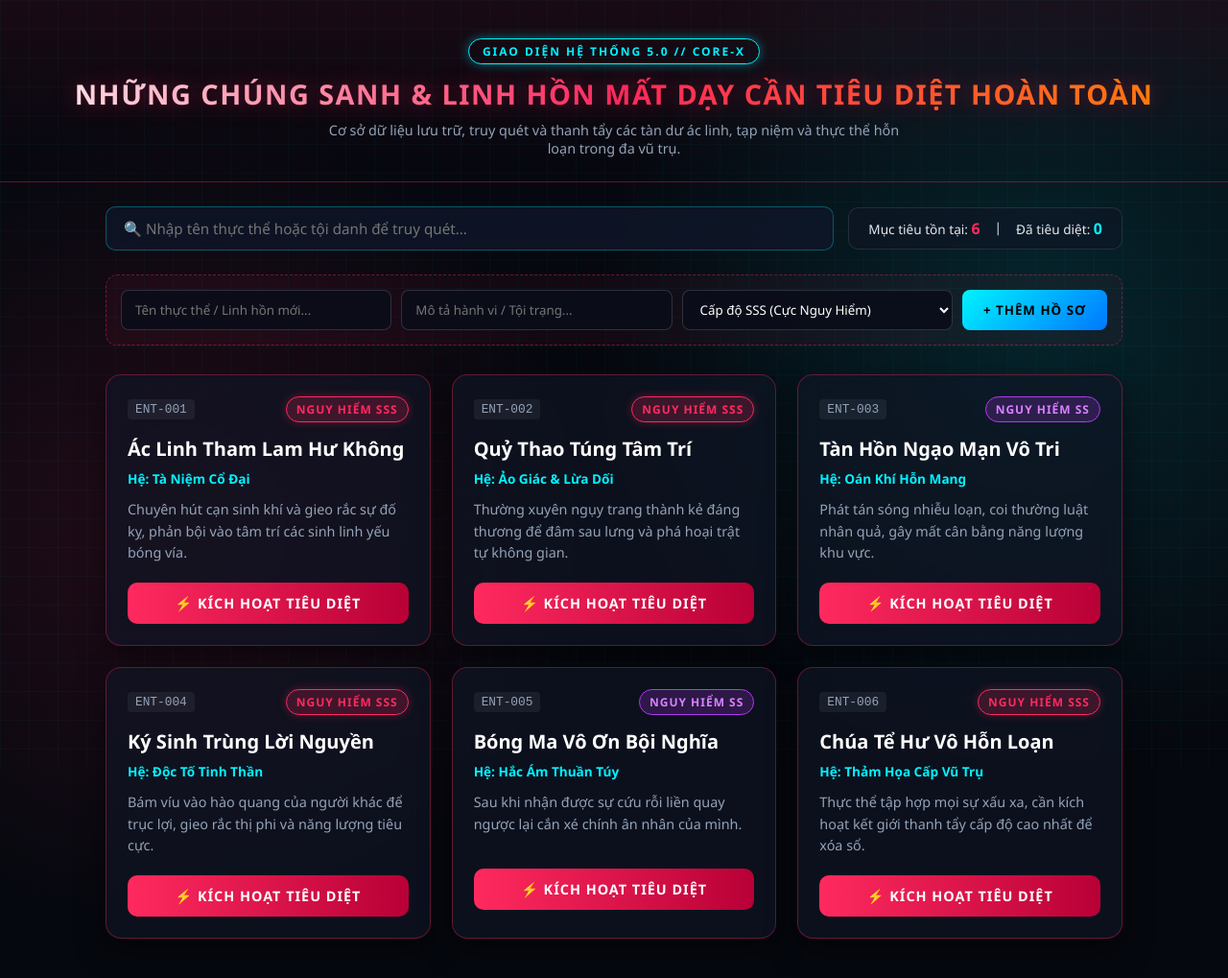
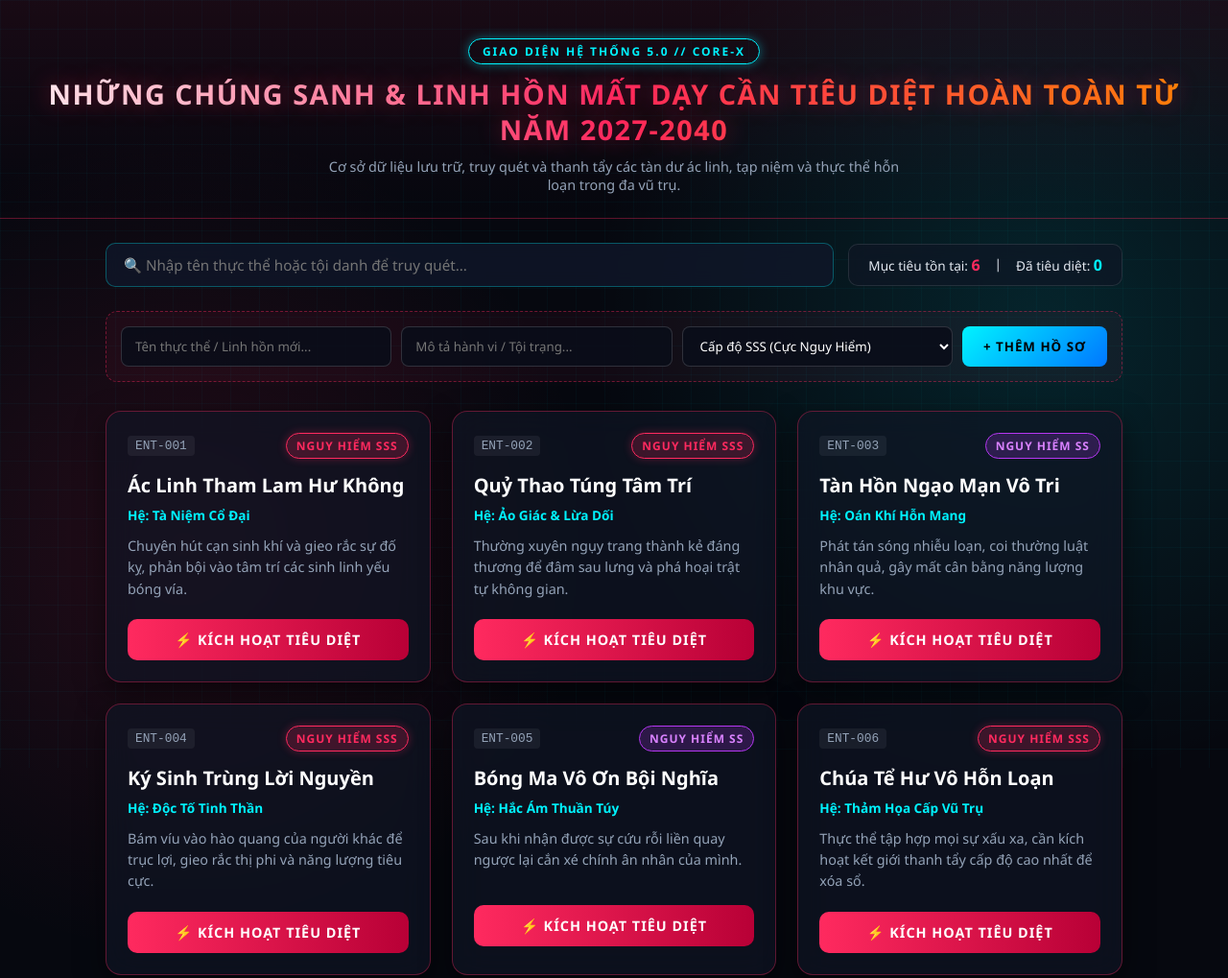
Before and after one commit to khangpanh6851007-hue/Thanhlocloainguoi, a plain HTML site: page index.html in a window 1280 px wide. Shown: the top 1019 px of the page at 96% size. Drawn offline with Linux system fonts and the light colour scheme.

Commit message:
Update header title with additional year range

```diff
--- a/index.html
+++ b/index.html
@@ -349,7 +349,7 @@
 
     <header>
         <div class="badge-version">GIAO DIỆN HỆ THỐNG 5.0 // CORE-X</div>
-        <h1>Những Chúng Sanh & Linh Hồn Mất Dạy Cần Tiêu Diệt Hoàn Toàn</h1>
+        <h1>Những Chúng Sanh & Linh Hồn Mất Dạy Cần Tiêu Diệt Hoàn Toàn Từ Năm 2027-2040</h1>
         <p class="subtitle">Cơ sở dữ liệu lưu trữ, truy quét và thanh tẩy các tàn dư ác linh, tạp niệm và thực thể hỗn loạn trong đa vũ trụ.</p>
     </header>
 
```
